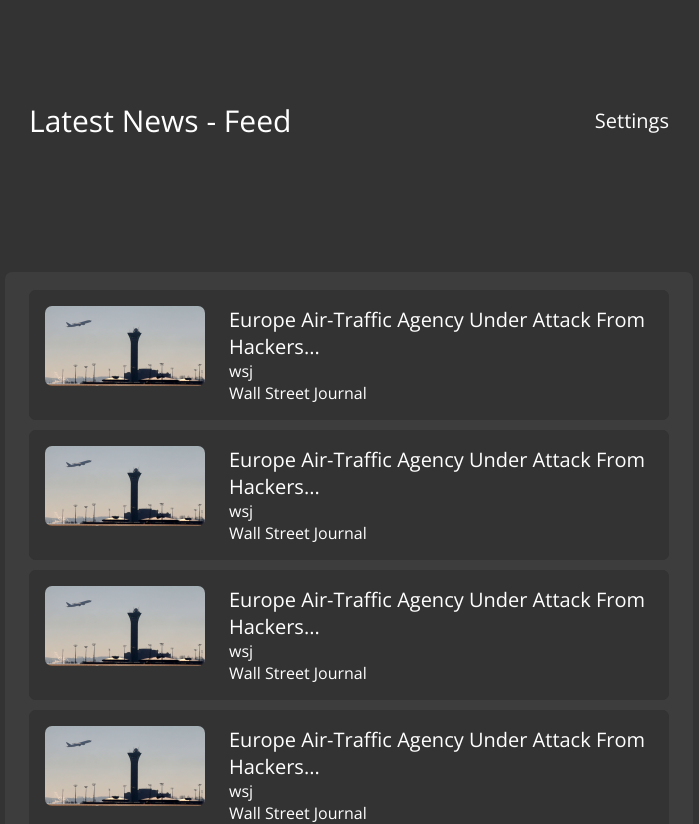
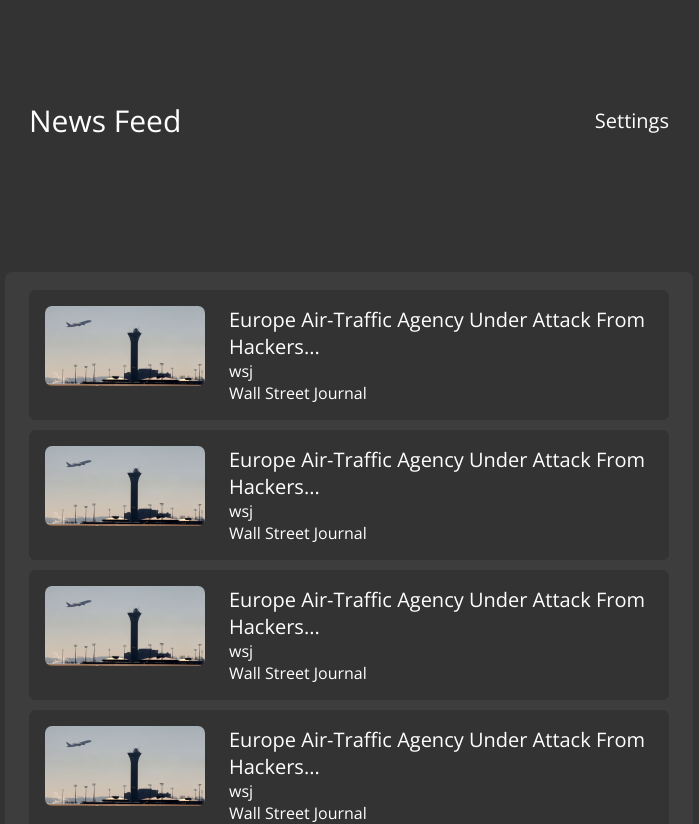
Before and after one commit to nslee333/news_project, a React (Create React App) app: page / in a window 1280 px wide. Shown: the top 824 px of the page, without its empty margins (291-990 px from the left). Built offline with nearby package versions, Linux system fonts and the light colour scheme.

Commit message:
Changed header title.

```diff
--- a/src/App.tsx
+++ b/src/App.tsx
@@ -2,7 +2,7 @@ import "./css/App.css";
 import "./css/header.css";
 import "./css/footer.css";
 import "./css/main.css";
-import image from "./sample_image.jpg"
+import image from "./sample_image.jpg";
 
 import { posts } from "./mockData";
 import { useState } from "react";
@@ -17,7 +17,7 @@ function newsPosts() {
             // src={posts[index].urlToImage}
             src={image}
             alt="post photo"
-            />
+          />
           <div className="post-info">
             <div className="post-title">{posts[index].title}</div>
             <div className="post-author">{posts[index].author}</div>
@@ -38,7 +38,7 @@ function App() {
     <div className="App">
       <div className="header">
         <div className="header-inner">
-          <div className="header-title">Latest News - Feed</div>
+          <div className="header-title">News Feed</div>
           <a onClick={() => setPrefClick(!prefClick)}>
             <div className="header-settings">Settings</div>
           </a>
```
